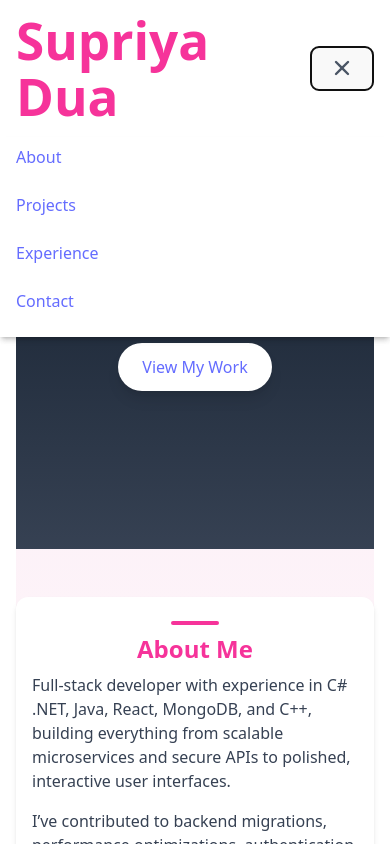
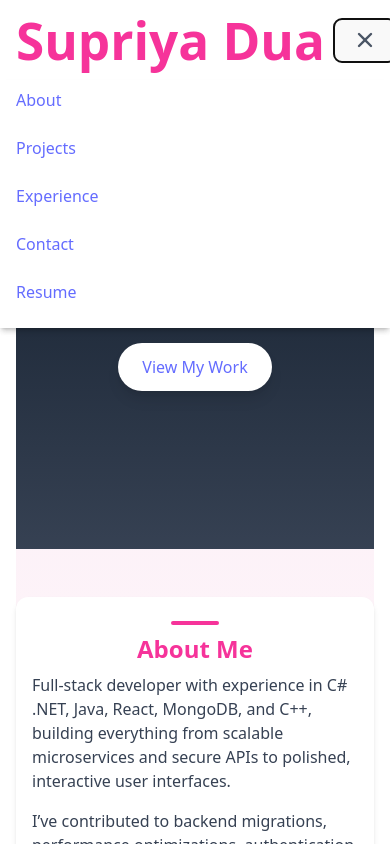
Before and after one commit to supriyadua2420/portfolio, a React (Vite) app: page / in a window 390 px wide. Both pictures are taken after a click on the button 341 px from the left and 68 px from the top of the page. Shown: the top 844 px of the page. Built offline with nearby package versions, Linux system fonts and the light colour scheme.

Commit message:
bugfix navbar view

```diff
--- a/src/components/Navbar.jsx
+++ b/src/components/Navbar.jsx
@@ -7,7 +7,11 @@ export default function Navbar() {
   return (
     <nav className="bg-white shadow-md fixed w-full z-10">
       <div className="max-w-6xl mx-auto px-4 sm:px-6 lg:px-8 py-3 flex justify-between items-center">
-        <h1 className="text-xl font-bold text-pink-500">Supriya Dua</h1>
+
+        {/* Logo */}
+        <h1 className="text-lg sm:text-xl font-bold text-pink-500 whitespace-nowrap">
+          Supriya Dua
+        </h1>
 
         {/* Desktop Menu */}
         <ul className="hidden md:flex space-x-6 text-gray-600">
@@ -15,14 +19,19 @@ export default function Navbar() {
           <li><a href="#projects" className="hover:text-pink-500">Projects</a></li>
           <li><a href="#experience" className="hover:text-pink-500">Experience</a></li>
           <li><a href="#contact" className="hover:text-pink-500">Contact</a></li>
-          <li><a
-            href="/resume.pdf"
-            download
-            className="hover:text-pink-500">Resume</a></li>
+          <li>
+            <a
+              href="/resume.pdf"
+              download
+              className="hover:text-pink-500"
+            >
+              Resume
+            </a>
+          </li>
         </ul>
 
         {/* Mobile Hamburger */}
-        <div className="md:hidden">
+        <div className="md:hidden flex-shrink-0 ml-2">
           <button
             onClick={() => setIsOpen(!isOpen)}
             className="text-gray-600 focus:outline-none"
@@ -71,6 +80,16 @@ export default function Navbar() {
               Contact
             </a>
           </li>
+          <li>
+            <a
+              href="/resume.pdf"
+              download
+              className="block py-2 text-gray-600 hover:text-pink-500"
+              onClick={() => setIsOpen(false)}
+            >
+              Resume
+            </a>
+          </li>
         </ul>
       )}
     </nav>
```
